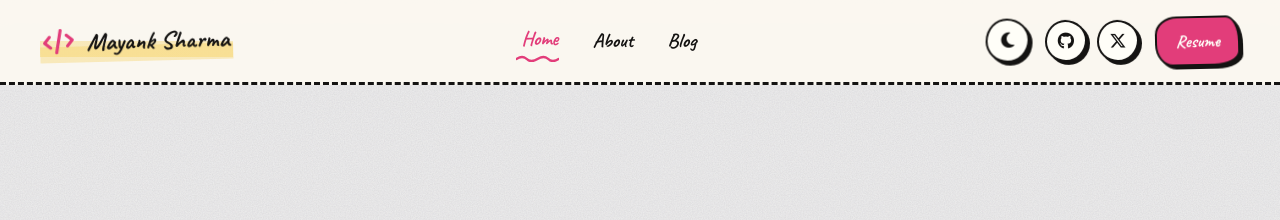
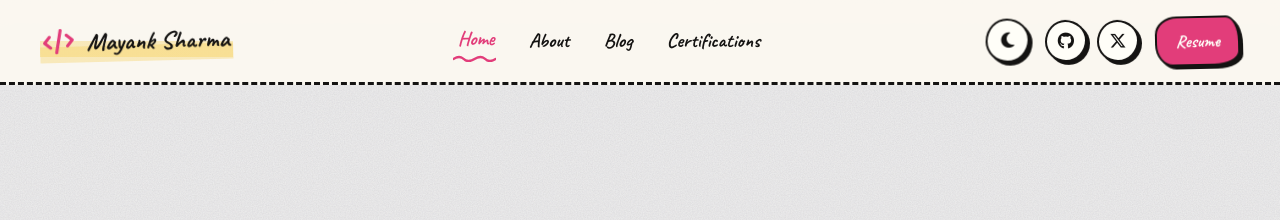
Before and after one commit to mayank1101/mayank1101.github.io, a Jekyll site: the page built from index.html, in a window 1280 px wide. Shown: the top 220 px of the page. Built offline with Jekyll 4.4.1, drawn with Linux system fonts in a browser that asks for light colours; some web fonts are replaced.

Commit message:
added certifications page

```diff
--- a/_includes/navbar.html
+++ b/_includes/navbar.html
@@ -22,12 +22,12 @@
     >
       Blog
     </a>
-    <!-- <a
+    <a
       class="nav-link{% if page.url == '/certifications.html' %} active{% endif %}"
       href="/certifications.html"
     >
       Certifications
-    </a> -->
+    </a>
   </div>
 
   <div class="nav-right">
```
Also changed, not shown: 1 other file.
